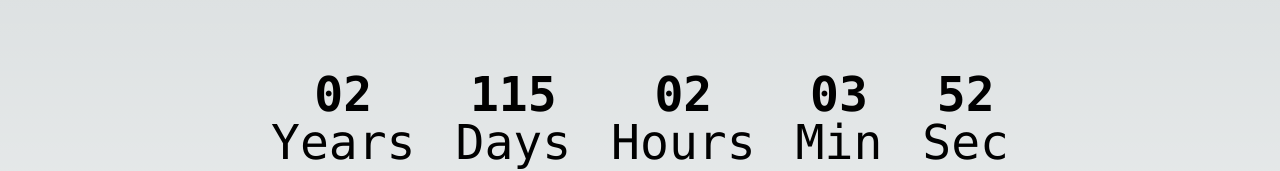
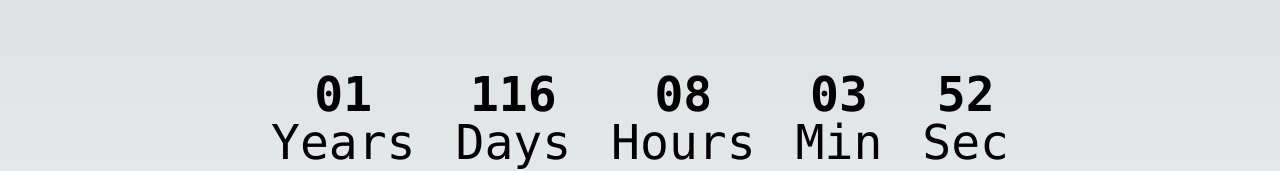
Before and after one commit to MikAoJk/paternity-leave-countdown, a Next.js app: page / in a window 1280 px wide. Shown: the part 181-352 px from the top of the page. Built offline with nearby package versions, Linux system fonts and the light colour scheme.

Commit message:
Update page.tsx

```diff
--- a/src/app/page.tsx
+++ b/src/app/page.tsx
@@ -10,7 +10,7 @@ export default function Home() {
       </div>
     <div className="flex min-h-screen flex-col items-center justify-between md:p-12">
       <div className="z-5 items-center justify-between font-mono text-sm flex">
-          <Countdown date={`2026-04-01T00:00:00`} />
+          <Countdown date={`2025-04-02T00:00:00`} />
       </div>
     </div>
     </main>
```
